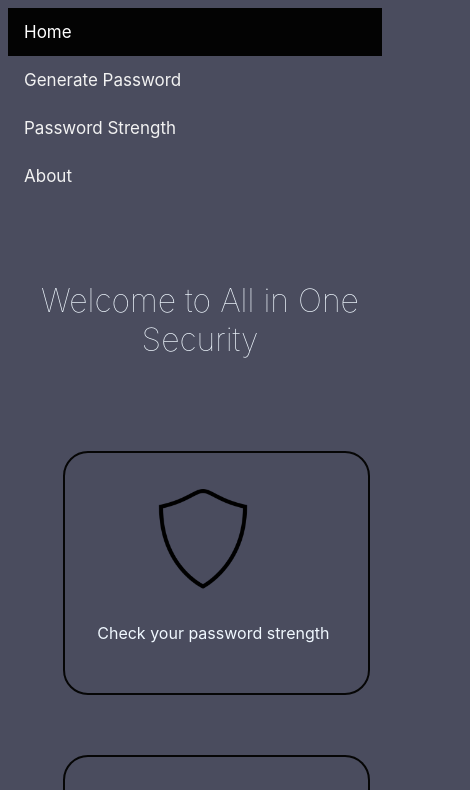
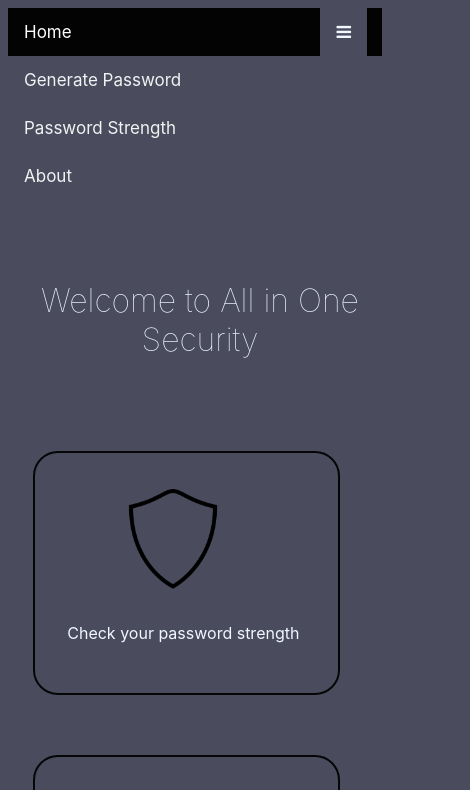
Before and after one commit to fadhlanhrts/fadhlanhrts.github.io, a plain HTML site: page index.html in a window 390 px wide. Both pictures are taken after a click on the link 358 px from the left and 32 px from the top of the page. Shown: the top 790 px of the page, 470 px wide, since content can reach past the window. Drawn offline with Linux system fonts and the light colour scheme.

Commit message:
update styling

```diff
--- a/style.css
+++ b/style.css
@@ -147,7 +147,7 @@ cursor: pointer;
   .column {
     width: 70%;
     display: block;
-    margin: 10px 0px 50px 3px;
+    margin: 10px 50px 50px -10px;
     padding: 10px -20px 1px -10%;
   }
 
@@ -168,15 +168,15 @@ cursor: pointer;
 /* Responsive columns */
 @media screen and (max-width: 700px) {
   .welcome-text {
-    margin-right: 10px;
-    margin-left: 40px;
+    margin-right: 40px;
+    margin-left: 50px;
   }
   .column {
     width: 80%;
     display: block;
 
     /*margin: 10px 0px 20px 0px; */
-    margin: 10px 0px 50px -40px;
+    margin: 10px 0px 50px -70px;
     padding: 10px -20px 1px -10%;
   }
 
@@ -193,8 +193,8 @@ cursor: pointer;
   .topnav.responsive {position: relative;}
   .topnav.responsive a.icon {
     position: absolute;
-    right: 0;
-    top: 1;
+    right: 15px;
+    top: 0;
   }
   .topnav.responsive a {
     float: none;
```
